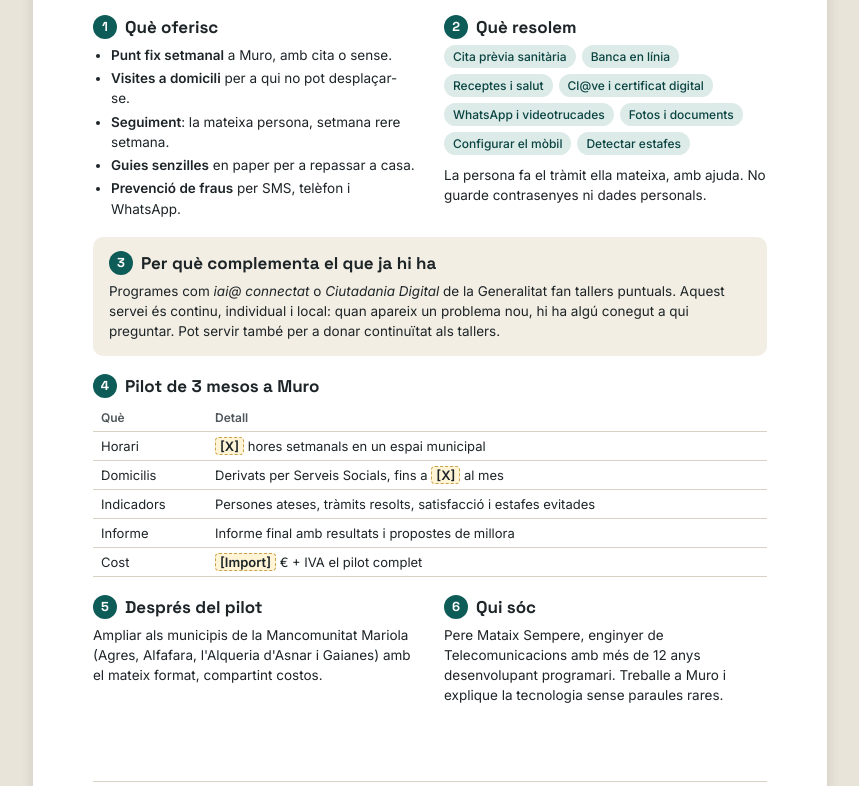
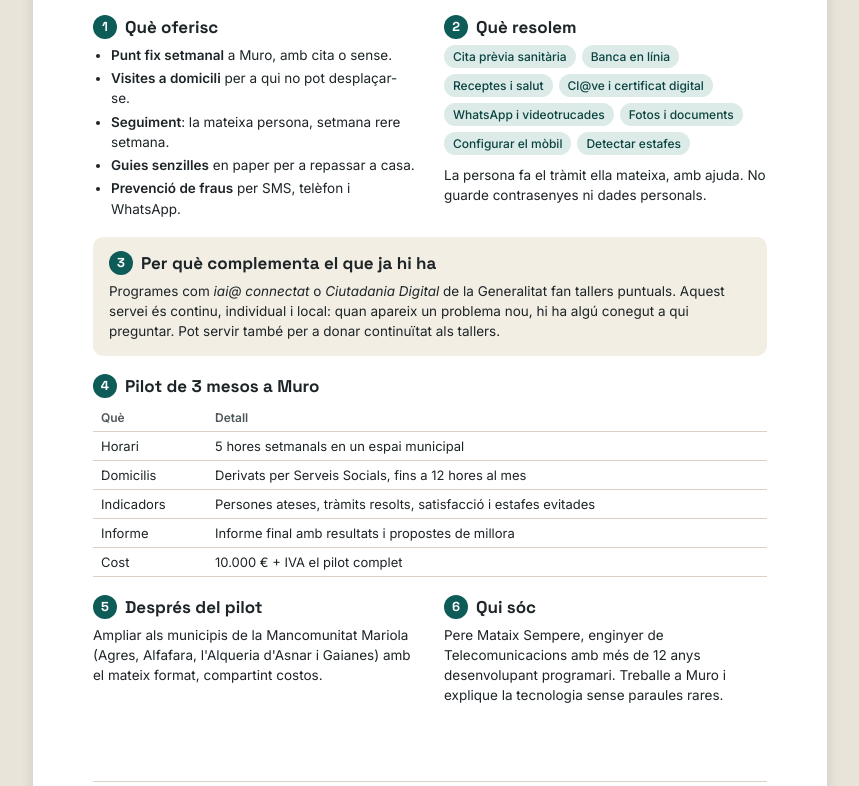
Before and after one commit to pemasem/pemasem, a plain HTML site: page proposta/index.html in a window 1280 px wide. Shown: the part 314-1100 px from the top of the page, without its empty margins (210-1069 px from the left). Drawn offline with Linux system fonts and the light colour scheme.

Commit message:
Propuesta: horas y coste del piloto
Co-Authored-By: Claude Opus 5.5 <noreply@anthropic.com>

```diff
--- a/proposta/index.html
+++ b/proposta/index.html
@@ -106,11 +106,11 @@ th{font-size:12px;color:var(--muted);font-weight:600}
 <table>
 <thead><tr><th data-l="ca">Què</th><th data-l="es">Qué</th><th data-l="ca">Detall</th><th data-l="es">Detalle</th></tr></thead>
 <tbody>
-<tr><td data-l="ca">Horari</td><td data-l="es">Horario</td><td data-l="ca"><span class="ph">[X]</span> hores setmanals en un espai municipal</td><td data-l="es"><span class="ph">[X]</span> horas semanales en un espacio municipal</td></tr>
-<tr><td data-l="ca">Domicilis</td><td data-l="es">Domicilios</td><td data-l="ca">Derivats per Serveis Socials, fins a <span class="ph">[X]</span> al mes</td><td data-l="es">Derivados por Servicios Sociales, hasta <span class="ph">[X]</span> al mes</td></tr>
+<tr><td data-l="ca">Horari</td><td data-l="es">Horario</td><td data-l="ca">5 hores setmanals en un espai municipal</td><td data-l="es">5 horas semanales en un espacio municipal</td></tr>
+<tr><td data-l="ca">Domicilis</td><td data-l="es">Domicilios</td><td data-l="ca">Derivats per Serveis Socials, fins a 12 hores al mes</td><td data-l="es">Derivados por Servicios Sociales, hasta 12 horas al mes</td></tr>
 <tr><td data-l="ca">Indicadors</td><td data-l="es">Indicadores</td><td data-l="ca">Persones ateses, tràmits resolts, satisfacció i estafes evitades</td><td data-l="es">Personas atendidas, trámites resueltos, satisfacción y estafas evitadas</td></tr>
 <tr><td data-l="ca">Informe</td><td data-l="es">Informe</td><td data-l="ca">Informe final amb resultats i propostes de millora</td><td data-l="es">Informe final con resultados y propuestas de mejora</td></tr>
-<tr><td data-l="ca">Cost</td><td data-l="es">Coste</td><td data-l="ca"><span class="ph">[Import]</span> € + IVA el pilot complet</td><td data-l="es"><span class="ph">[Importe]</span> € + IVA el piloto completo</td></tr>
+<tr><td data-l="ca">Cost</td><td data-l="es">Coste</td><td data-l="ca">10.000 € + IVA el pilot complet</td><td data-l="es">10.000 € + IVA el piloto completo</td></tr>
 </tbody>
 </table>
 </section>
```
Also changed, not shown: 2 other files.
